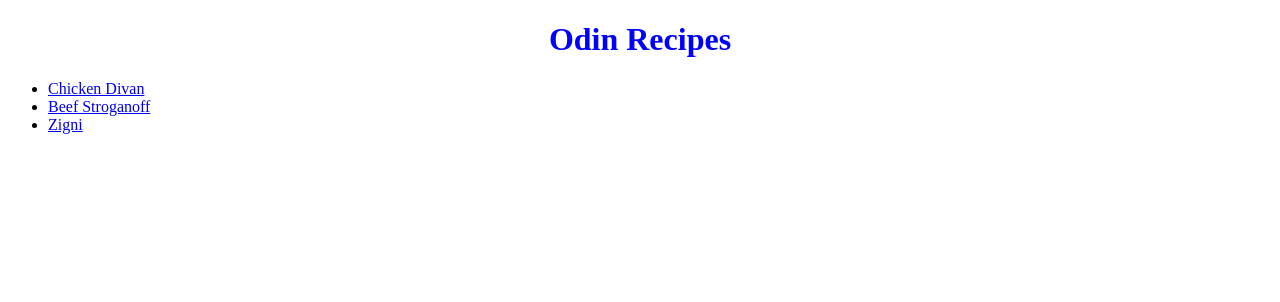
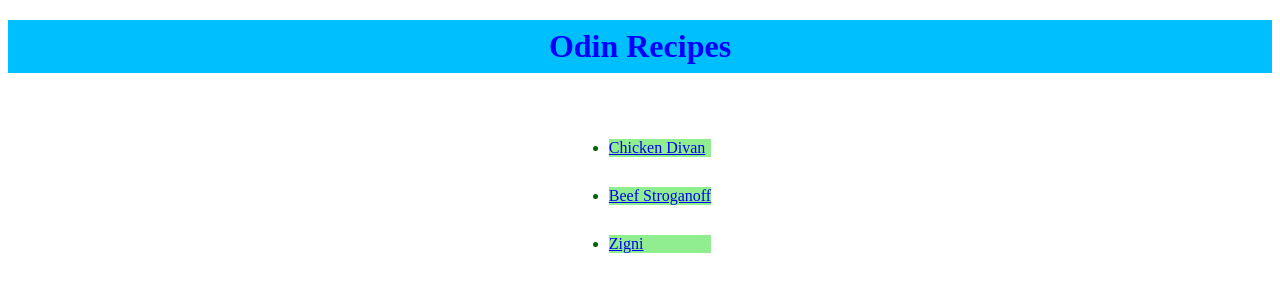
Before and after one commit to MegaK30/odin-recipes, a plain HTML site: page index.html in a window 1280 px wide. Drawn offline with Linux system fonts and the light colour scheme.

Commit message:
Changed layout to main html and added code to change spacing and colors on styles.css

```diff
--- a/index.html
+++ b/index.html
@@ -11,12 +11,13 @@
 
     <h1 class="center">Odin Recipes</h1>
 
-    <ul>
-        <li><a href="recipes/chicken-divan.html">Chicken Divan</a></li>
-        <li><a href="recipes/beef-stroganoff.html">Beef Stroganoff</a></li>
-        <li><a href="recipes/zigni.html">Zigni</a></li>
-    </ul>
-
+    <div class="container">
+        <ul class="myUL">
+            <li class="button"><a href="recipes/chicken-divan.html" class="list">Chicken Divan</a></li>
+            <li class="button"><a href="recipes/beef-stroganoff.html">Beef Stroganoff</a></li>
+            <li class="button"><a href="recipes/zigni.html">Zigni</a></li>
+        </ul>
+    </div>
 
 </body>
 </html>
--- a/styles.css
+++ b/styles.css
@@ -1,4 +1,25 @@
 .center {
     text-align: center;
+    background-color: deepskyblue;
     color: blue;
+    padding: 8px;
+    border: 4px;
+    border-color: black;
+    Margin: 20px auto;
 }
+
+div.container {
+    text-align: center;
+  }
+
+ul.myUL {
+    display: inline-block;
+    text-align: left;
+  }
+
+.button {
+    margin: 30px;
+    border: 30px;
+    background-color: lightgreen;
+    color: darkgreen;
+}
```
